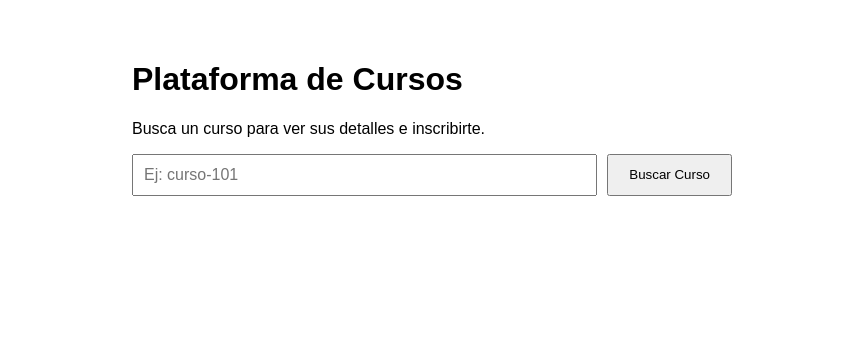
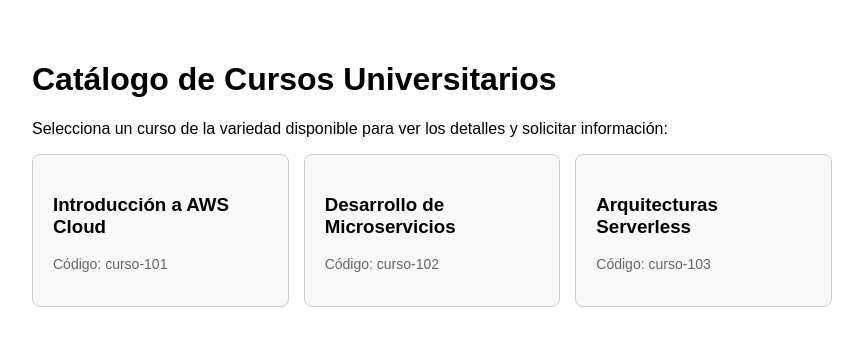
Before and after one commit to luismo300/app-microservicios, a React (Create React App) app: page / in a window 1280 px wide. Shown: the top 346 px of the page, without its empty margins (208-1071 px from the left). Built offline with nearby package versions, Linux system fonts and the light colour scheme.

Commit message:
UI: Creada lista de cursos y formulario de inscripciones

```diff
--- a/src/App.js
+++ b/src/App.js
@@ -1,64 +1,136 @@
 import React, { useState } from 'react';
 
 function App() {
-  // Estados para manejar la interfaz
-  const [cursoId, setCursoId] = useState('');
+  // 1. Lista de IDs de tus cursos en DynamoDB (Cámbialos por los IDs reales que creaste)
+  const cursosDisponibles = [
+    { id: 'curso-101', titulo: 'Introducción a AWS Cloud' },
+    { id: 'curso-102', titulo: 'Desarrollo de Microservicios' },
+    { id: 'curso-103', titulo: 'Arquitecturas Serverless' }
+  ];
+
+  // Estados
+  const [cursoSeleccionado, setCursoSeleccionado] = useState(null);
   const [cursoData, setCursoData] = useState(null);
+  const [correo, setCorreo] = useState('');
   const [loading, setLoading] = useState(false);
+  const [mensajeStatus, setMensajeStatus] = useState('');
 
-  // IMPORTANTE: Reemplaza esta URL con la "URL de invocación" de tu API Gateway
+  // URL BASE DE TU API GATEWAY (Mantenla apuntando a tu API)
   const API_URL = 'https://k0861iuj8i.execute-api.us-west-2.amazonaws.com/dev';
 
-  const buscarCurso = () => {
-    if (!cursoId) return;
+  // Función para seleccionar un curso y traer sus datos desde CursosDB
+  const seleccionarCurso = (id) => {
     setLoading(true);
+    setCursoSeleccionado(id);
+    setCursoData(null);
+    setMensajeStatus('');
 
-    // Hacemos el fetch al microservicio de Cursos
-    fetch(`${API_URL}/cursos/${cursoId}`)
+    fetch(`${API_URL}/cursos/${id}`)
       .then(res => res.json())
       .then(data => {
         setCursoData(data);
         setLoading(false);
       })
       .catch(err => {
-        console.error('Error consultando la API:', err);
+        console.error('Error al traer detalles del curso:', err);
+        setLoading(false);
+      });
+  };
+
+  // Función para procesar la inscripción (Conecta con UsuariosDB e InscripcionesDB)
+  const manejarInscripcion = (e) => {
+    e.preventDefault();
+    if (!correo || !cursoSeleccionado) return;
+
+    setLoading(true);
+
+    // Aquí enviamos los datos a tu endpoint de inscripciones o usuarios
+    // Nota: Adapta la ruta (/inscripciones) según cómo la hayas creado en tu API Gateway
+    fetch(`${API_URL}/inscripciones`, {
+      method: 'POST',
+      headers: { 'Content-Type': 'application/json' },
+      body: JSON.stringify({
+        correo: correo,
+        cursoId: cursoSeleccionado
+      })
+    })
+      .then(res => res.json())
+      .then(data => {
+        // Aquí puedes manejar la respuesta que de tu Lambda (ej. si retornó que el usuario es nuevo)
+        setMensajeStatus('¡Solicitud procesada con éxito! Revisa tu correo.');
+        setCorreo('');
+        setLoading(false);
+      })
+      .catch(err => {
+        console.error('Error en la inscripción:', err);
+        setMensajeStatus('Hubo un error al procesar la inscripción.');
         setLoading(false);
       });
   };
 
   return (
-    <div style={{ padding: '40px', fontFamily: 'Arial, sans-serif', maxWidth: '600px', margin: '0 auto' }}>
-      <h1>Plataforma de Cursos</h1>
-      <p>Busca un curso para ver sus detalles e inscribirte.</p>
+    <div style={{ padding: '40px', fontFamily: 'Arial, sans-serif', maxWidth: '800px', margin: '0 auto' }}>
+      <h1>Catálogo de Cursos Universitarios</h1>
+      <p>Selecciona un curso de la variedad disponible para ver los detalles y solicitar información:</p>
 
-      <div style={{ display: 'flex', gap: '10px', marginBottom: '20px' }}>
-        <input
-          type="text"
-          placeholder="Ej: curso-101"
-          value={cursoId}
-          onChange={(e) => setCursoId(e.target.value)}
-          style={{ padding: '10px', flex: 1, fontSize: '16px' }}
-        />
-        <button onClick={buscarCurso} style={{ padding: '10px 20px', cursor: 'pointer' }}>
-          {loading ? 'Buscando...' : 'Buscar Curso'}
-        </button>
+      {/* SECCIÓN: Variedad de Cursos en pantalla */}
+      <div style={{ display: 'grid', gridTemplateColumns: '1fr 1fr 1fr', gap: '15px', marginBottom: '30px' }}>
+        {cursosDisponibles.map(curso => (
+          <div
+            key={curso.id}
+            onClick={() => seleccionarCurso(curso.id)}
+            style={{
+              padding: '20px',
+              border: cursoSeleccionado === curso.id ? '2px solid #FF9900' : '1px solid #ccc',
+              borderRadius: '8px',
+              cursor: 'pointer',
+              backgroundColor: cursoSeleccionado === curso.id ? '#fff3e0' : '#f9f9f9',
+              transition: '0.2s'
+            }}
+          >
+            <h3>{curso.titulo}</h3>
+            <p style={{ color: '#666', fontSize: '14px' }}>Código: {curso.id}</p>
+          </div>
+        ))}
       </div>
 
+      {/* SECCIÓN: Detalles del curso seleccionado */}
+      {loading && !cursoData && <p>Cargando información del backend...</p>}
+
       {cursoData && (
-        <div style={{ padding: '20px', border: '1px solid #ccc', borderRadius: '5px', backgroundColor: '#f9f9f9' }}>
-          <h2>Información del Artículo</h2>
-          {/* Mostramos los datos crudos del JSON de DynamoDB */}
-          <pre style={{ whiteSpace: 'pre-wrap' }}>
+        <div style={{ padding: '20px', border: '1px solid #ccc', borderRadius: '5px', backgroundColor: '#ffffff' }}>
+          <h2>Detalles del Artículo Seleccionado</h2>
+          <pre style={{ whiteSpace: 'pre-wrap', backgroundColor: '#f1f1f1', padding: '15px', borderRadius: '4px' }}>
             {JSON.stringify(cursoData, null, 2)}
           </pre>
 
-          <div style={{ marginTop: '20px' }}>
-            <label><strong>Ingresa tu correo para recibir información:</strong></label><br/>
-            <input type="email" placeholder="correo@ejemplo.com" style={{ padding: '10px', width: '100%', marginTop: '5px' }} />
-            <button style={{ padding: '10px', marginTop: '10px', width: '100%', backgroundColor: '#FF9900', color: 'white', border: 'none', fontWeight: 'bold' }}>
-              Solicitar Información / Inscribirse
-            </button>
-          </div>
+          {/* SECCIÓN: Formulario de Correo requerido */}
+          <form onSubmit={manejarInscripcion} style={{ marginTop: '25px', padding: '15px', borderTop: '1px solid #eee' }}>
+            <label><strong>Para obtener la información completa de este artículo, ingresa tu correo electrónico:</strong></label>
+            <div style={{ display: 'flex', gap: '10px', marginTop: '10px' }}>
+              <input
+                type="email"
+                required
+                placeholder="ejemplo@correo.com"
+                value={correo}
+                onChange={(e) => setCorreo(e.target.value)}
+                style={{ padding: '10px', flex: 1, fontSize: '16px' }}
+              />
+              <button
+                type="submit"
+                disabled={loading}
+                style={{ padding: '10px 20px', backgroundColor: '#FF9900', color: 'white', border: 'none', fontWeight: 'bold', cursor: 'pointer' }}
+              >
+                {loading ? 'Procesando...' : 'Obtener Información'}
+              </button>
+            </div>
+          </form>
+
+          {mensajeStatus && (
+            <p style={{ marginTop: '15px', padding: '10px', backgroundColor: '#e8f5e9', color: '#2e7d32', borderRadius: '4px', fontWeight: 'bold' }}>
+              {mensajeStatus}
+            </p>
+          )}
         </div>
       )}
     </div>
```
